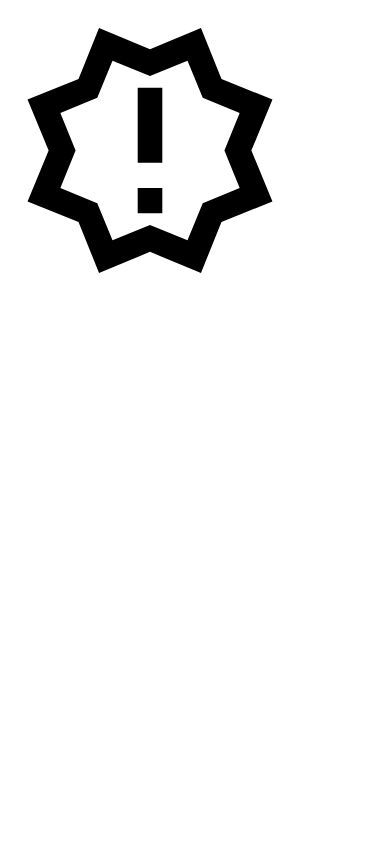
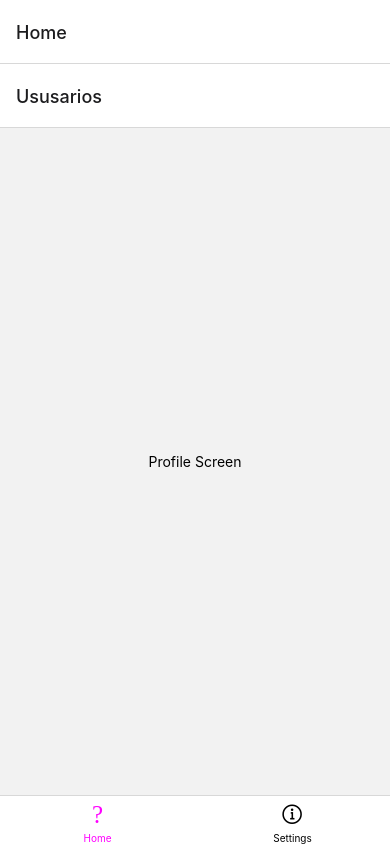
Before and after one commit to jimenez15/PrimerProyecto, a React Native app: screen / in a window 390 px wide. Built offline with nearby package versions, Linux system fonts and the light colour scheme.

Commit message:
7/12/2022

```diff
--- a/App.js
+++ b/App.js
@@ -1,9 +1,9 @@
 import React from 'react';
-import VectorIcons from './componentes/VectorIcons';
+import Pantallas4 from './componentes/Pantallas4';
 
 export default function App(){
 
   return(
-    <VectorIcons/>
+    <Pantallas4/>
   )
 }
--- /dev/null
+++ b/componentes/Pantallas4.js
@@ -0,0 +1,75 @@
+import * as React from 'react';
+import { Text, View} from 'react-native';
+import { NavigationContainer } from '@react-navigation/native';
+import { createBottomTabNavigator } from '@react-navigation/bottom-tabs';
+import { createNativeStackNavigator } from '@react-navigation/native-stack';
+import Ionicons from 'react-native-vector-icons/Ionicons';
+
+function User({navigation, route}) {
+  return (
+    <View style={{ flex: 1, alignItems: 'center', justifyContent: 'center' }}>
+      <Text>Home Screen</Text>
+      <Button onPress={()=>navigation.navigate} title='Pasar página'/>
+    </View>
+  );
+}
+
+function Profile({route}) {
+
+    return (
+      <View style={{ flex: 1, alignItems: 'center', justifyContent: 'center' }}>
+        <Text>Profile Screen</Text>
+      </View>
+    );
+  }
+
+function SettingsScreen() {
+    return (
+      <View style={{ flex: 1, justifyContent: 'center', alignItems: 'center' }}>
+        <Text>Settings!</Text>
+      </View>
+    );
+  }
+
+const Tab = createBottomTabNavigator();
+const Stack = createNativeStackNavigator();
+
+export default function App() {
+    return (
+        <NavigationContainer>
+          <Tab.Navigator
+            screenOptions={({ route }) => ({
+              tabBarIcon: ({ focused, color, size }) => {
+                let iconName;
+
+                if (route.name === 'Home') {
+                  iconName = focused
+                    ? 'ios-accessibility'
+                    : 'ios-accessibility-outline';
+                } else if (route.name === 'Settings') {
+                  iconName = focused
+                  ? 'ios-information-circle'
+                  : 'ios-information-circle-outline';
+                }
+
+                 return <Ionicons name={iconName} size={size} color={color} />;
+              },
+              tabBarActiveTintColor: 'magenta',
+              tabBarInactiveTintColor: 'black',
+            })}
+          >
+            <Tab.Screen name="Home" component={HomeGroup} />
+            <Tab.Screen name="Settings" component={SettingsScreen} />
+          </Tab.Navigator>
+        </NavigationContainer>
+      );
+    }
+
+      function HomeGroup() {
+        return (
+            <Stack.Navigator initialRouteName="Profile">
+              <Stack.Screen name='Profile' component={Profile} options={{title:'Ususarios'}}/>
+              <Stack.Screen name="Detalles"  component={User} options={{title:'Perfil'}} />
+            </Stack.Navigator>
+        );
+      }
--- a/componentes/VectorIcons.js
+++ b/componentes/VectorIcons.js
@@ -1,7 +1,7 @@
-import MaterialCommunityIcons from 'react-native-vector-icons/MaterialCommunityIcons'
+import Ionicons from 'react-native-vector-icons/Ionicons';
 
 export default function App(){
     return (
-    <MaterialCommunityIcons name="alert-octagram-outline" size={300}/>
+    <Ionicons name="alert-octagram-outline" size={300}/>
     )
 }
```
Also changed, not shown: componentes/Pantallas.js (added, +42 -0 lines), componentes/Pantallas2.js (added, +43 -0 lines), componentes/Pantallas3.js (added, +52 -0 lines), package.json (+7 -1 lines), 2 other files (tests, documents, lock files or other folders).
